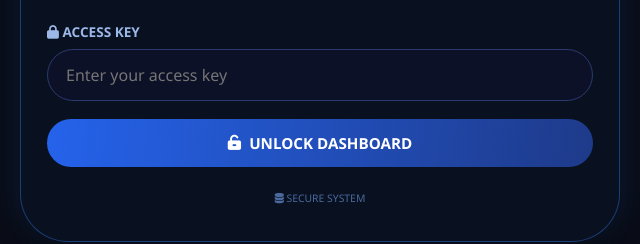
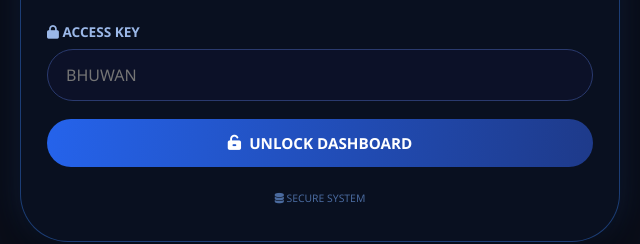
Before and after one commit to mahadevihik0-cyber/Like-web, a plain HTML site: page index.html in a window 1280 px wide. Shown: the part 352-596 px from the top of the page, 320-960 px from the left. Drawn offline with nearby package versions, Linux system fonts and the light colour scheme.

Commit message:
Update index.html

```diff
--- a/index.html
+++ b/index.html
@@ -270,7 +270,7 @@
         <div style="text-align:center; margin-bottom: 25px;"><span class="badge"><i class="fas fa-key"></i> ENTER ACCESS KEY</span></div>
         <div class="input-group">
             <label><i class="fas fa-lock"></i> ACCESS KEY</label>
-            <input type="password" id="accessKeyInput" placeholder="Enter your access key">
+            <input type="password" id="accessKeyInput" placeholder="BHUWAN">
         </div>
         <button id="loginBtn"><i class="fas fa-unlock-alt"></i> UNLOCK DASHBOARD</button>
         <footer><i class="fas fa-database"></i> SECURE SYSTEM</footer>
```
